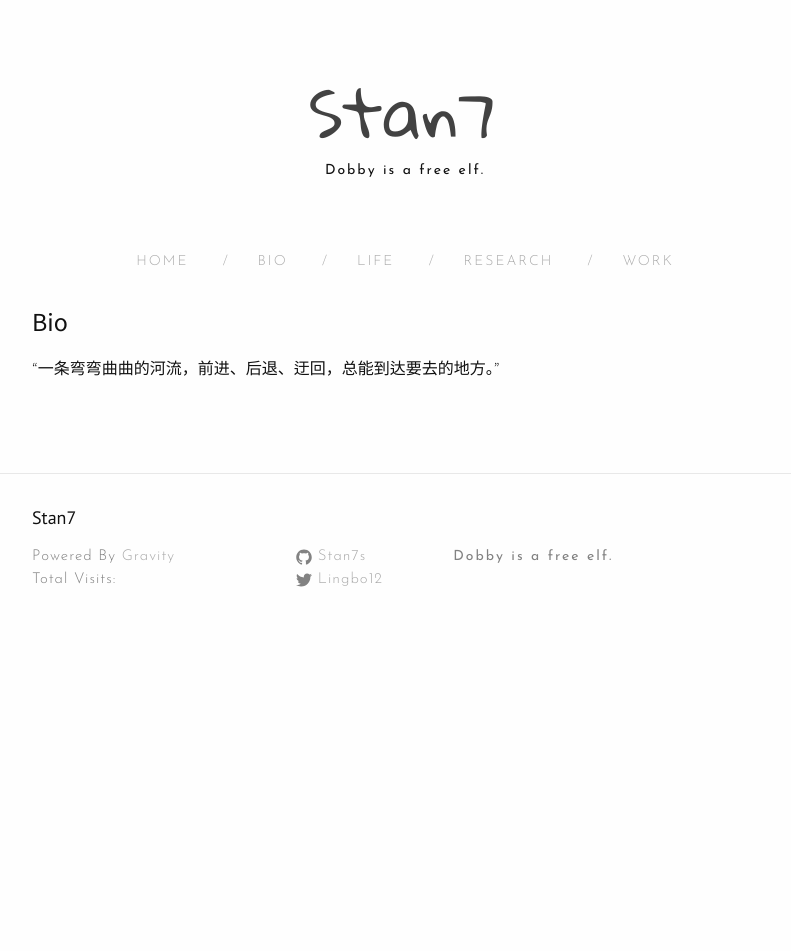
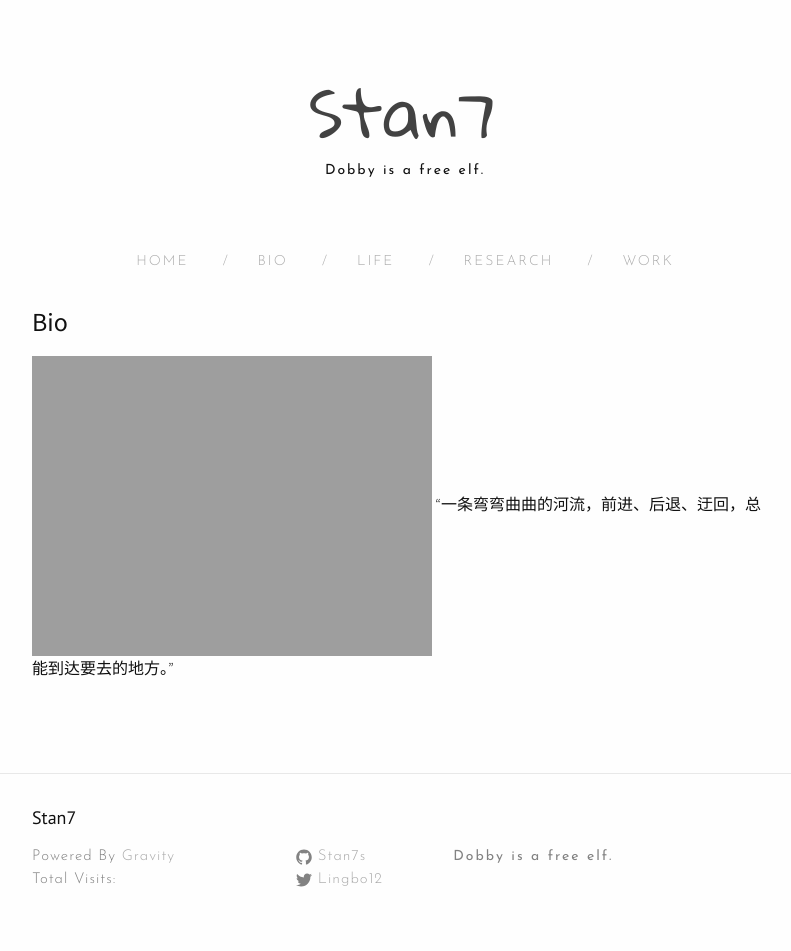
Before and after one commit to Stan7s/stan7s.github.io, a Jekyll site: the page built from bio.md, in a window 1280 px wide. Shown: the whole page, without its empty margins (238-1029 px from the left). Built offline with Jekyll 4.4.1, drawn with Linux system fonts in a browser that asks for light colours; nearby versions of some CDN libraries; comment, search, counter and statistics services are not loaded; before the commit the page ends 900 px from its top, so only the background shows below that.

Commit message:
Update bio.md

```diff
--- a/bio.md
+++ b/bio.md
@@ -6,4 +6,5 @@ permalink: /bio/
 
 <h3>Bio</h3>
 
+![icon]({{site.url}}/pic/icon.png)
 “一条弯弯曲曲的河流，前进、后退、迂回，总能到达要去的地方。”
```
